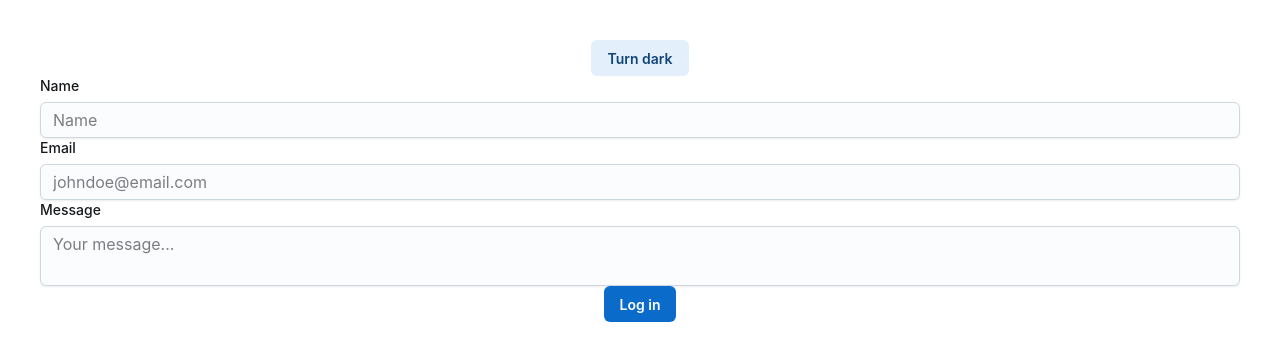
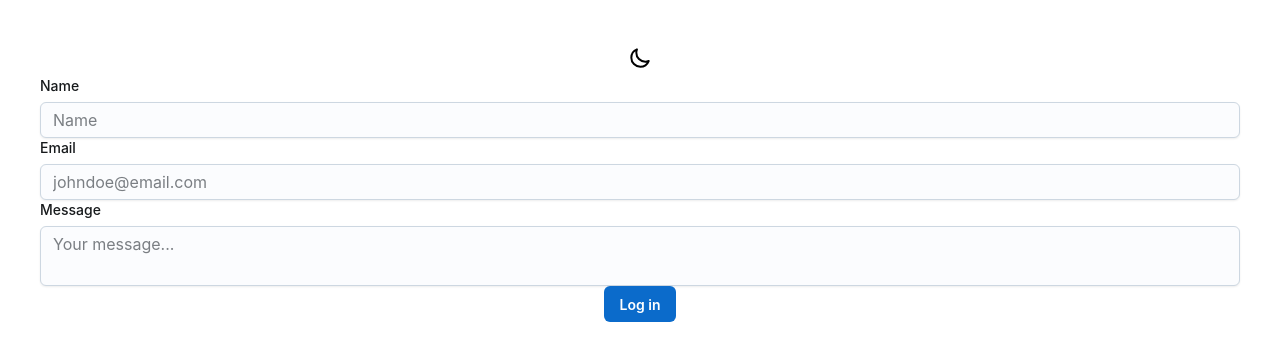
Before and after one commit to skywalkah/react-portfolio, a React (Vite) app: page / in a window 1280 px wide. Shown: the top 360 px of the page. Built offline with nearby package versions, Linux system fonts and the light colour scheme.

Commit message:
Changed dark mode button to use icons

```diff
--- /dev/null
+++ b/src/components/DarkModeIcon/DarkModeIcon.jsx
@@ -0,0 +1,7 @@
+const DarkModeIcon = () => (
+    <svg width="24px" height="24px" viewBox="0 0 24 24" fill="none" xmlns="http://www.w3.org/2000/svg">
+        <path d="M3.32031 11.6835C3.32031 16.6541 7.34975 20.6835 12.3203 20.6835C16.1075 20.6835 19.3483 18.3443 20.6768 15.032C19.6402 15.4486 18.5059 15.6834 17.3203 15.6834C12.3497 15.6834 8.32031 11.654 8.32031 6.68342C8.32031 5.50338 8.55165 4.36259 8.96453 3.32996C5.65605 4.66028 3.32031 7.89912 3.32031 11.6835Z" stroke="#000000" strokeWidth="2" strokeLinecap="round" strokeLinejoin="round"/>
+    </svg>
+);
+
+export default DarkModeIcon;
--- /dev/null
+++ b/src/components/DarkModeIcon/index.js
@@ -0,0 +1,3 @@
+import DarkModeIcon from "./DarkModeIcon";
+
+export default DarkModeIcon;
--- /dev/null
+++ b/src/components/LightModeIcon/LightModeIcon.jsx
@@ -0,0 +1,7 @@
+const LightModeIcon = () => (
+    <svg width="24px" height="24px" viewBox="0 0 24 24" fill="none" xmlns="http://www.w3.org/2000/svg">
+        <path d="M12 3V4M12 20V21M4 12H3M6.31412 6.31412L5.5 5.5M17.6859 6.31412L18.5 5.5M6.31412 17.69L5.5 18.5001M17.6859 17.69L18.5 18.5001M21 12H20M16 12C16 14.2091 14.2091 16 12 16C9.79086 16 8 14.2091 8 12C8 9.79086 9.79086 8 12 8C14.2091 8 16 9.79086 16 12Z" stroke="#FFFFFF" strokeWidth="2" strokeLinecap="round" strokeLinejoin="round"/>
+    </svg>
+);
+
+export default LightModeIcon;
--- /dev/null
+++ b/src/components/LightModeIcon/index.js
@@ -0,0 +1,3 @@
+import LightModeIcon from "./LightModeIcon";
+
+export default LightModeIcon;
--- a/src/components/ModeToggle/ModeToggle.jsx
+++ b/src/components/ModeToggle/ModeToggle.jsx
@@ -1,6 +1,8 @@
 import * as React from 'react';
 import { useColorScheme } from '@mui/joy/styles';
-import Button from '@mui/joy/Button';
+import IconButton from '@mui/joy/IconButton';
+import LightModeIcon from '../LightModeIcon/';
+import DarkModeIcon from '../DarkModeIcon/';
 
 function ModeToggle() {
     const { mode, setMode } = useColorScheme();
@@ -11,19 +13,20 @@ function ModeToggle() {
     React.useEffect(() => {
         setMounted(true);
     }, []);
+
     if (!mounted) {
         return null;
     }
 
     return (
-        <Button
-            variant="soft"
+        <IconButton
+            variant="plain"
             onClick={() => {
                 setMode(mode === 'light' ? 'dark' : 'light');
             }}
         >
-            {mode === 'light' ? 'Turn dark' : 'Turn light'}
-        </Button>
+            {mode === 'light' ? <DarkModeIcon /> : <LightModeIcon />}
+        </IconButton>
     );
 }
 
```
